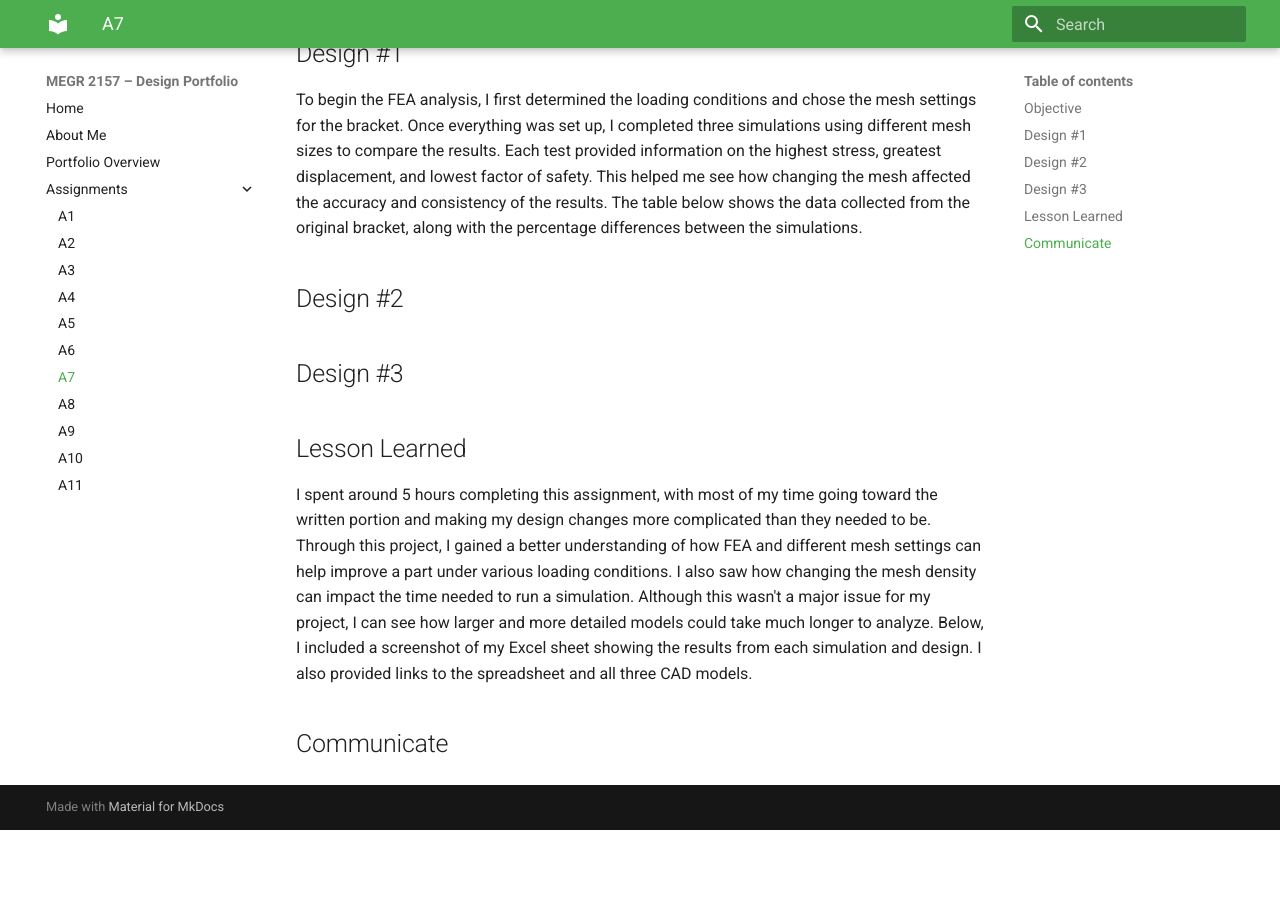
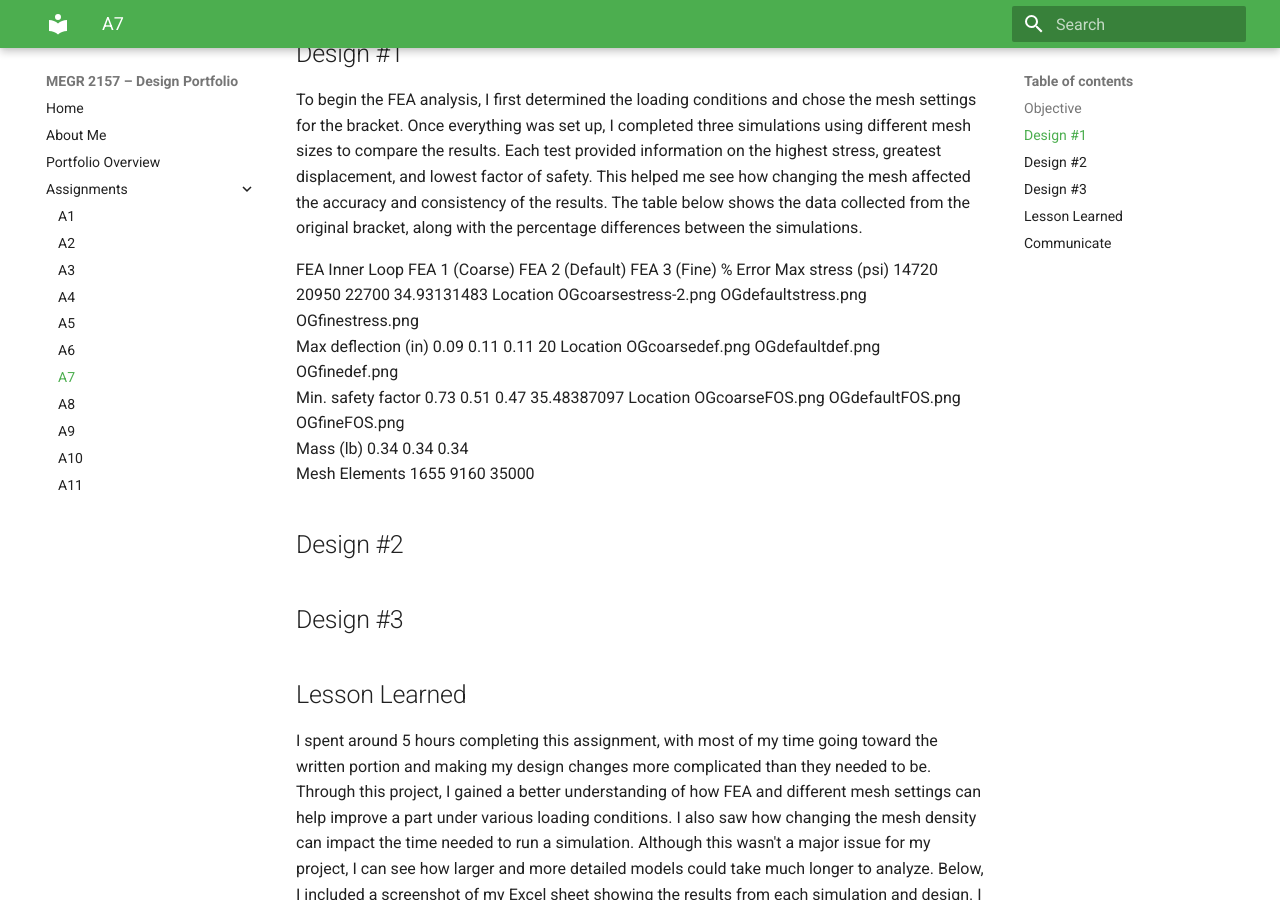
Before and after one commit to EvanBlanco12/portfolio, an MkDocs documentation site: the page built from docs/assignments/A07/index.md, in a window 1280 px wide and 900 px high, scrolled down 388 px. Built offline with MkDocs 1.6.1 and Material for MkDocs 9.7.7, drawn with Linux system fonts in a browser that asks for light colours; before the commit the page ends 1218 px from its top, so only the background shows below that.

Commit message:
Update index.md

```diff
--- a/docs/assignments/A07/index.md
+++ b/docs/assignments/A07/index.md
@@ -6,6 +6,15 @@ For this assignment, we used FEA to test and optimize the bracket we created in
 ## Design #1
 To begin the FEA analysis, I first determined the loading conditions and chose the mesh settings for the bracket. Once everything was set up, I completed three simulations using different mesh sizes to compare the results. Each test provided information on the highest stress, greatest displacement, and lowest factor of safety. This helped me see how changing the mesh affected the accuracy and consistency of the results. The table below shows the data collected from the original bracket, along with the percentage differences between the simulations.
 
+FEA Inner Loop	FEA 1 (Coarse)	FEA 2 (Default)	FEA 3 (Fine)	% Error
+Max stress (psi)	14720	20950	22700	34.93131483
+Location	OGcoarsestress-2.png	OGdefaultstress.png	OGfinestress.png
+Max deflection (in)	0.09	0.11	0.11	20
+Location	OGcoarsedef.png	OGdefaultdef.png	OGfinedef.png
+Min. safety factor	0.73	0.51	0.47	35.48387097
+Location	OGcoarseFOS.png	OGdefaultFOS.png	OGfineFOS.png
+Mass (lb)	0.34	0.34	0.34
+Mesh Elements	1655	9160	35000
 
 
 
```
